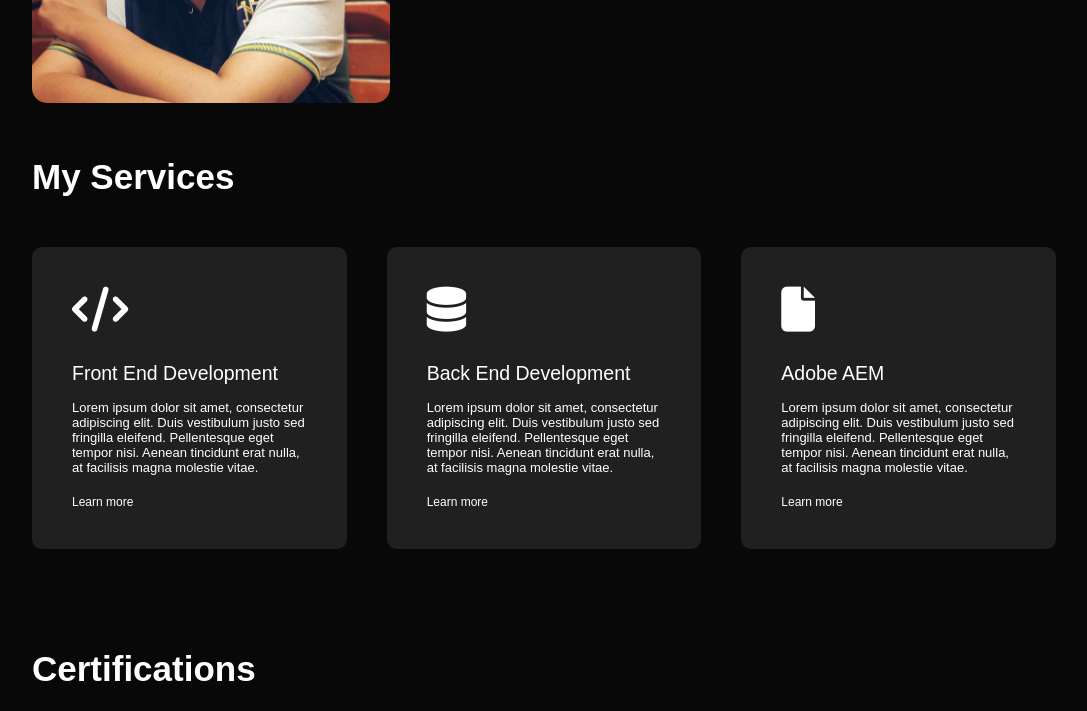
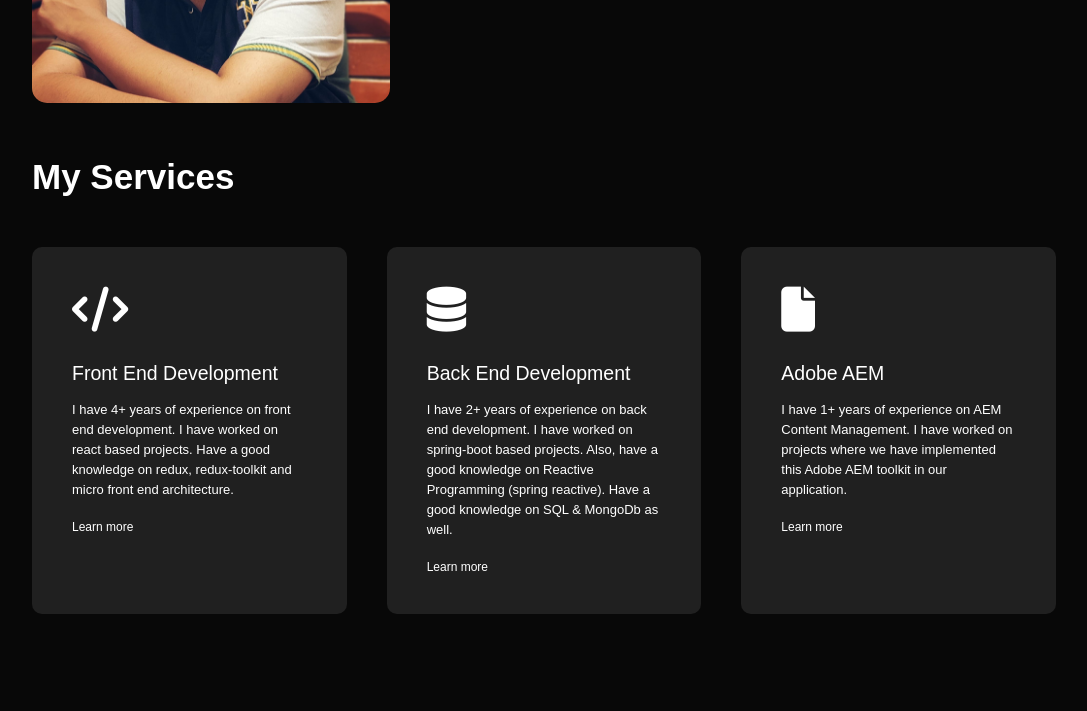
Before and after one commit to akaus998/my-portfolio, a plain HTML site: page index.html in a window 1280 px wide. Shown: the part 1096-1807 px from the top of the page, without its empty margins (96-1183 px from the left). Drawn offline with Linux system fonts and the light colour scheme.

Commit message:
added service data

```diff
--- a/index.html
+++ b/index.html
@@ -43,7 +43,7 @@
                     <p class="aboutme-para">I'm a Insightful and Result driven Software Development Engineer with over 4 years of working experience, Possess good communication skills and
                         interpersonal skills with good mentor ship ability.  I bring a passion for building dynamic and intuitive user experiences to every project.</p>
                     <div class="tab-titles">
-                        <p class="tab-links active-link" onclick="opentab('skills')">skills</p>
+                        <p class="tab-links active-link" onclick="opentab('skills')">Skills</p>
                         <p class="tab-links" onclick="opentab('experience')">Experience</p>
                         <p class="tab-links" onclick="opentab('education')">Education</p>
                     </div>
@@ -85,19 +85,19 @@
                 <div>
                     <i class="fa-solid fa-code"></i>
                     <h2>Front End Development</h2>
-                    <p>Lorem ipsum dolor sit amet, consectetur adipiscing elit. Duis vestibulum justo sed fringilla eleifend. Pellentesque eget tempor nisi. Aenean tincidunt erat nulla, at facilisis magna molestie vitae.</p>
+                    <p>I have 4+ years of  experience on front end development. I have worked on react based projects. Have a good knowledge on redux, redux-toolkit and micro front end architecture.</p>
                     <a href="#">Learn more</a>
                 </div>
                 <div>
                     <i class="fa-solid fa-database"></i>
                     <h2>Back End Development</h2>
-                    <p>Lorem ipsum dolor sit amet, consectetur adipiscing elit. Duis vestibulum justo sed fringilla eleifend. Pellentesque eget tempor nisi. Aenean tincidunt erat nulla, at facilisis magna molestie vitae.</p>
+                    <p>I have 2+ years of  experience on back end development. I have worked on spring-boot based projects. Also, have a good knowledge on Reactive Programming (spring reactive). Have a good knowledge on SQL & MongoDb as well.</p>
                     <a href="#">Learn more</a>
                 </div>
                 <div>
                     <i class="fa-solid fa-file"></i>
                     <h2>Adobe AEM</h2>
-                    <p>Lorem ipsum dolor sit amet, consectetur adipiscing elit. Duis vestibulum justo sed fringilla eleifend. Pellentesque eget tempor nisi. Aenean tincidunt erat nulla, at facilisis magna molestie vitae.</p>
+                    <p>I have 1+ years of experience on AEM Content Management. I have worked on projects where we have implemented this Adobe AEM toolkit in our application.</p>
                     <a href="#">Learn more</a>
                 </div>
             </div>
--- a/styles.css
+++ b/styles.css
@@ -216,6 +216,10 @@ nav ul li a:hover::after{
 .services-list div:hover{
 background: #ff2600;
 transform: translateY(-10px);
+}
+
+.services-list div p{
+    line-height: 20px;
 }
 
 /* ------------certifications------------------ */
```
